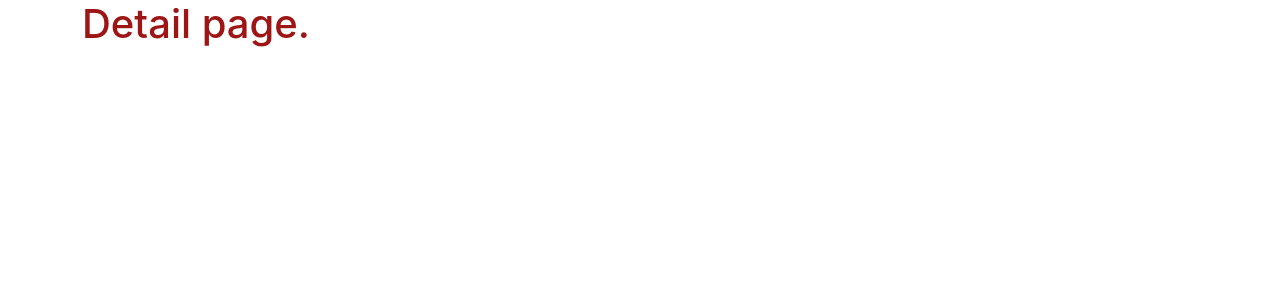
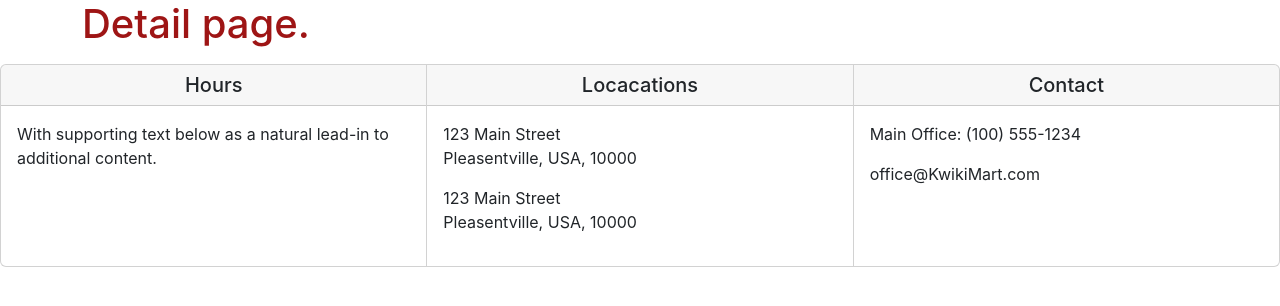
Before and after one commit to david-ricketts/Rea_KwikiM, a React (Create React App) app: page /Consessionpage in a window 1280 px wide. Shown: the top 306 px of the page. Built offline with nearby package versions, Linux system fonts and the light colour scheme.

Commit message:
Footer First draft

```diff
--- a/src/App.js
+++ b/src/App.js
@@ -7,7 +7,7 @@ import ConsessionDetailPage from './pages/ConsessionDetailPage';
 import ConsessionDirectoryPage from './pages/ConsessionDirectoryPage';
 import './App.css';
 import { Routes, Route } from 'react-router-dom';
-
+import Footer from './features/HomePage/Footer';
 function App() {
   return (
     <div className='App'>
@@ -18,6 +18,9 @@ function App() {
         <Route path='/Consession' element={<ConsessionDirectoryPage />}></Route>
         <Route path='/Consessionpage' element={<ConsessionDetailPage />}></Route>
       </Routes>
+      <div>
+        <Footer />
+      </div>
     </div>
   );
 }
--- a/src/features/HomePage/Footer.js
+++ b/src/features/HomePage/Footer.js
@@ -1,36 +1,79 @@
 import {
     Card,
     CardHeader,
-    CardTitle,
-    CardText
+    CardBody,
+    CardText,
+    CardGroup,
+    Row
 } from 'reactstrap'
 
 function Footer(args) {
+return(
+    <div className='row'>
+        <CardGroup>
+
             <Card
                 className="my-2"
                 style={{
                     width: '18rem'
             }}
             >
-    <CardHeader>
-       Header
+                <CardHeader className="text-center" tag='h5'>
+                    Hours
                 </CardHeader>
                 <CardBody>
-       <CardTitle tag="h5">
-         Special Title Treatment
-       </CardTitle>
                     <CardText>
                         With supporting text below as a natural lead-in to additional content.
                     </CardText>
-       <Button>
-         Go somewhere
-       </Button>
                 </CardBody>
-    <CardFooter>
-       Footer
-    </CardFooter>
             </Card>
+            <Card
+            className="my-2"
+            style={{
+                width: '18rem'
+            }}
+            >
+                <CardHeader className="text-center" tag="h5">
+                    Locacations
+                </CardHeader>
+                <CardBody>
+                    <CardText>
+                        <p>
+                            123 Main Street <br />
+                            Pleasentville, USA, 10000 <br />
+                        </p>
+                        <p>
+                            123 Main Street <br />
+                            Pleasentville, USA, 10000 <br />
+                        </p>
+                    </CardText>
+                </CardBody>
+            </Card>
+            <Card
+            className="my-2"
+            style={{
+                width: '18rem'
+            }}
+            >
+                <CardHeader className="text-center" tag="h5">
+                        Contact
+                </CardHeader>
+                <CardBody>
+                    <CardText>
+                    <p>
+                        Main Office: (100) 555-1234 <br />
+                    </p>
 
- }
+                    <p>
+                        office@KwikiMart.com
+                    </p>
+                    </CardText>
+                </CardBody>
+            </Card>
+        </CardGroup>
+    </div>
+
+
+ )}
 
 export default Footer;
```
Lines whose indentation alone changed are shown as unchanged.
